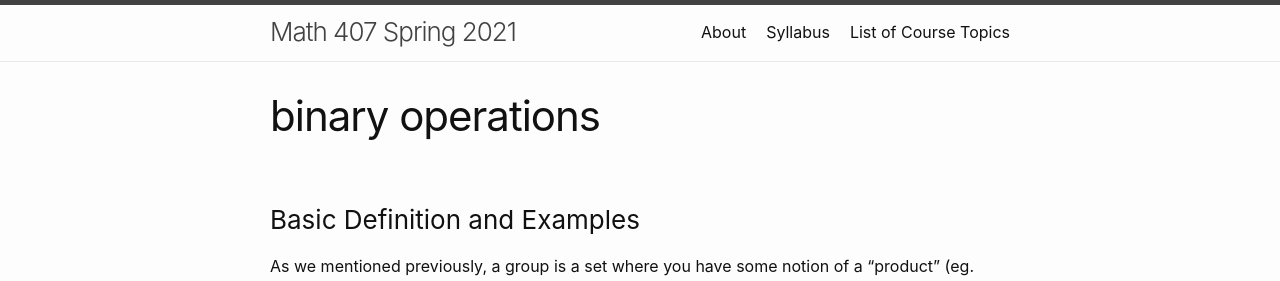
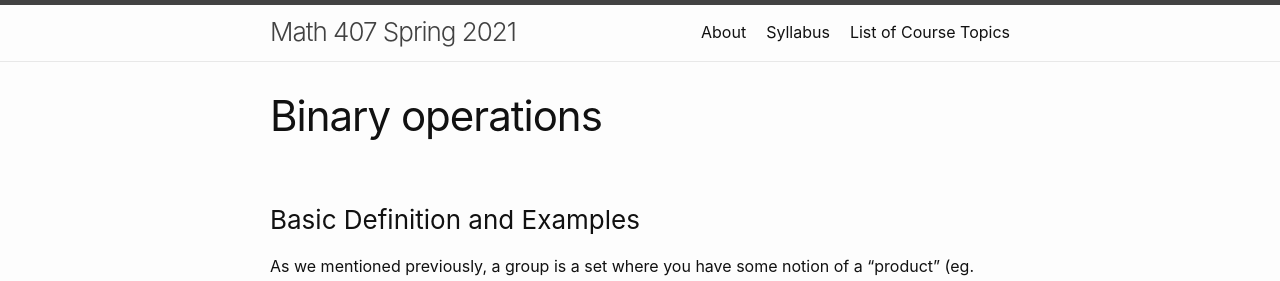
Before and after one commit to wcasper/math407spring2021, a Jekyll site: the page built from _topics/binary-operations.md, in a window 1280 px wide. Shown: the top 281 px of the page. Built offline with Jekyll 4.4.1, drawn with Linux system fonts in a browser that asks for light colours.

```diff
--- a/_topics/binary-operations.md
+++ b/_topics/binary-operations.md
@@ -1,6 +1,6 @@
 ---
 layout: page
-title: binary operations
+title: Binary operations
 ---
 
 ### Basic Definition and Examples
```
